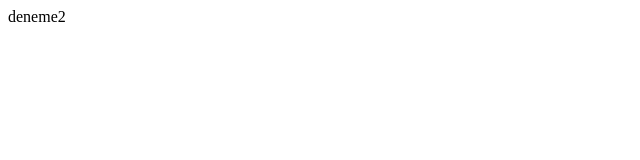
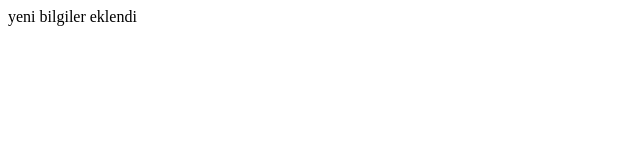
Before and after one commit to Utkucuu/kodluyoruzilkrepo, a plain HTML site: page index.html in a window 1280 px wide. Shown: the whole page, without its empty margins (0-640 px from the left). Drawn offline with Linux system fonts and the light colour scheme.

Commit message:
index.html degisti

```diff
--- a/index.html
+++ b/index.html
@@ -7,6 +7,6 @@
     <title>Document</title>
 </head>
 <body>
-    deneme2
+    yeni bilgiler eklendi
 </body>
 </html>
```
